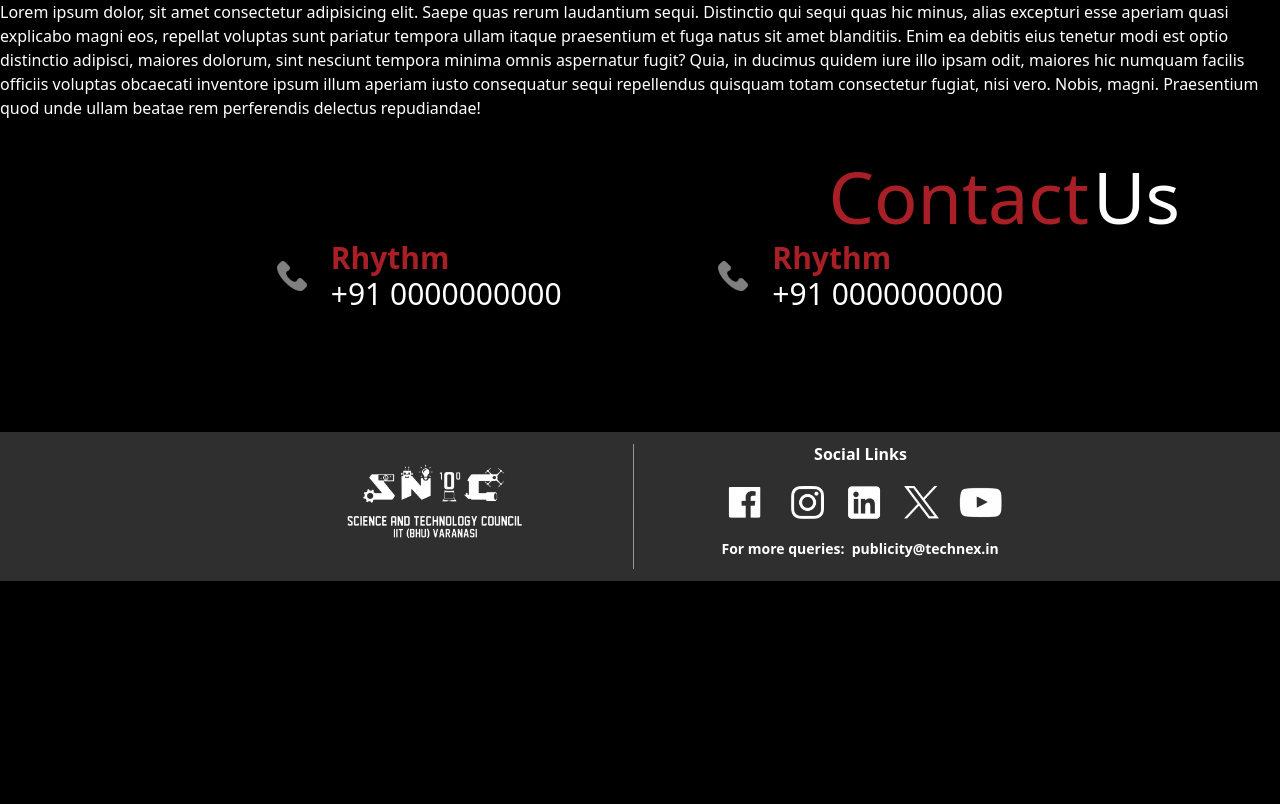
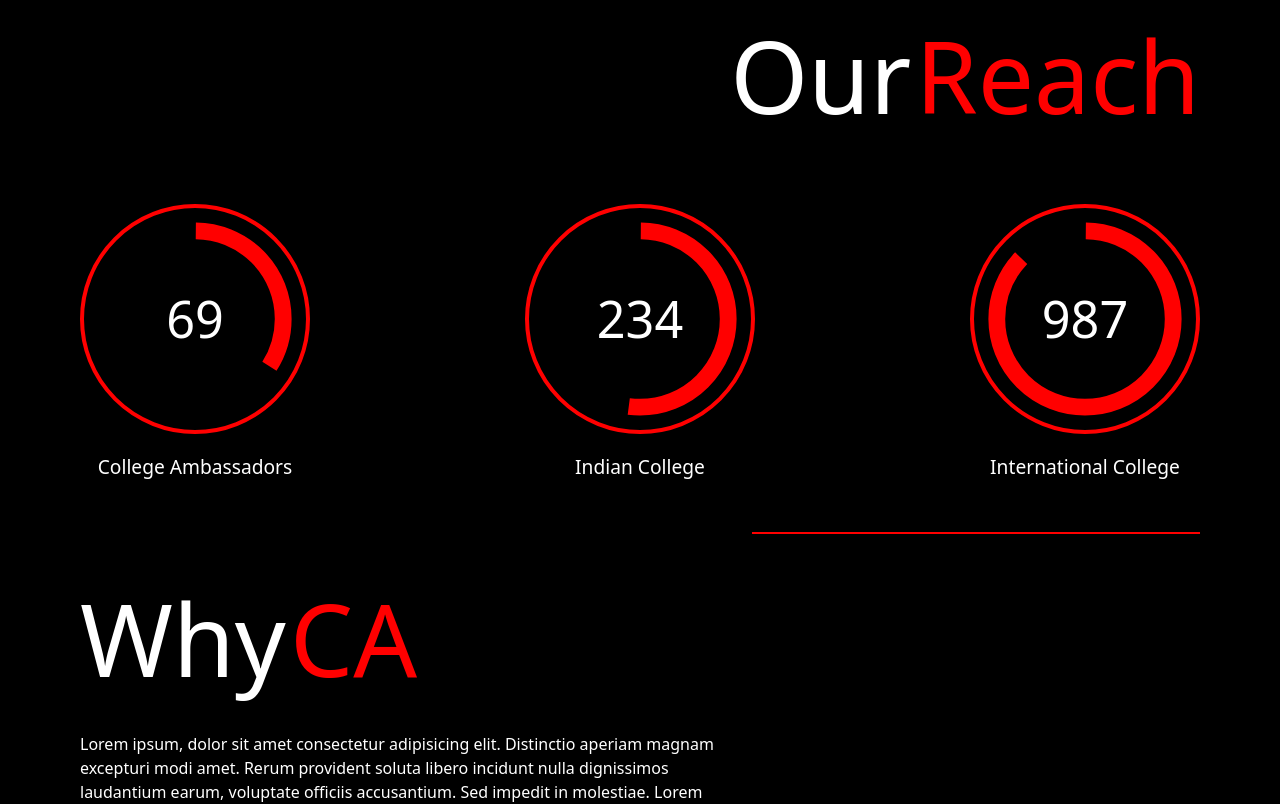
Before and after one commit to technex-iit-bhu/CA_Frontend, a Next.js app: page / in a window 1280 px wide. Shown: the top 804 px of the page. Built offline with nearby package versions, Linux system fonts and the light colour scheme.

Commit message:
Our Reach Page Created

```diff
--- a/src/components/layout.tsx
+++ b/src/components/layout.tsx
@@ -11,9 +11,10 @@ const Layout: FC<LayoutProps> = ({ children }) => {
   return (
     <>
       {/* add <Navbar /> here */}
+
       <main>{children}</main>
-      <Contactus/>
-      <Footer />
+      {/* <Contactus/> */}
+      {/* <Footer /> */}
     </>
   );
 }
--- a/src/pages/_app.tsx
+++ b/src/pages/_app.tsx
@@ -2,6 +2,7 @@ import Footer from '@/components/footer'
 import '@/styles/globals.css'
 import type { AppProps } from 'next/app'
 import Layout from '@/components/layout'
+import '../styles/style.css'
 
 export default function App({ Component, pageProps }: AppProps) {
   return (
--- a/src/pages/index.tsx
+++ b/src/pages/index.tsx
@@ -1,5 +1,5 @@
-import Image from 'next/image'
 import { Inter } from 'next/font/google'
+import OurReach from './ourReach'
 
 const inter = Inter({ subsets: ['latin'] })
 
@@ -7,7 +7,7 @@ export default function Home() {
   return (
     <main>
       <div>
-        Lorem ipsum dolor, sit amet consectetur adipisicing elit. Saepe quas rerum laudantium sequi. Distinctio qui sequi quas hic minus, alias excepturi esse aperiam quasi explicabo magni eos, repellat voluptas sunt pariatur tempora ullam itaque praesentium et fuga natus sit amet blanditiis. Enim ea debitis eius tenetur modi est optio distinctio adipisci, maiores dolorum, sint nesciunt tempora minima omnis aspernatur fugit? Quia, in ducimus quidem iure illo ipsam odit, maiores hic numquam facilis officiis voluptas obcaecati inventore ipsum illum aperiam iusto consequatur sequi repellendus quisquam totam consectetur fugiat, nisi vero. Nobis, magni. Praesentium quod unde ullam beatae rem perferendis delectus repudiandae!
+        <OurReach />
       </div>
     </main>
   )
--- /dev/null
+++ b/src/pages/ourReach.tsx
@@ -0,0 +1,160 @@
+/* eslint-disable react-hooks/rules-of-hooks */
+import { useState, useEffect } from 'react';
+import {
+    Container, Box, Heading, Text,
+    CircularProgress, CircularProgressLabel,
+    Circle, VStack
+} from "@chakra-ui/react";
+import { ResponsiveValue } from 'styled-system';
+
+/**
+ * Main component to display the reach.
+ */
+const OurReach = () => (
+    <Box>
+        <VStack>
+            <Container maxW='1120px'>
+                <HeadingComponent />
+                <EllipseSection />
+                <Line align="right" />
+                <LowerSection />
+                <Line align="left" />
+            </Container>
+        </VStack>
+    </Box>
+);
+
+export default OurReach;
+
+/**
+ * Type for the Line component props.
+ */
+type LineProps = {
+    align: 'left' | 'center' | 'right';
+};
+
+type TextAlign = 'left' | 'right' | 'center' | 'justify';
+
+/**
+ * Component to render a horizontal line with alignment.
+ */
+const Line = ({ align }: LineProps) => {
+    let justifyContent;
+    switch (align) {
+        case 'left':
+            justifyContent = 'flex-start';
+            break;
+        case 'center':
+            justifyContent = 'center';
+            break;
+        case 'right':
+            justifyContent = 'flex-end';
+            break;
+    }
+
+    return (
+        <Box display="flex" justifyContent={justifyContent}>
+            <Box height="2px" width="40%" bg="red" />
+        </Box>
+    );
+};
+
+/**
+ * Type for the HeadingTexts component props.
+ */
+type HeadingTextsProps = {
+  whiteText: string;
+  redText: string;
+  align?: ResponsiveValue<TextAlign>;
+};
+
+/**
+ * Component to render a heading with two different text colors.
+ */
+const HeadingTexts = ({ whiteText, redText, align }: HeadingTextsProps) => (
+    <Heading textAlign={align}>
+        <Text as="span" color="white" className="whiteText">
+            {whiteText}
+        </Text>{" "}
+        <Text as="span" color="red" className="redText">
+            {redText}
+        </Text>
+    </Heading>
+);
+
+/**
+ * Component to render the main heading.
+ */
+const HeadingComponent = () => (
+    <HeadingTexts whiteText="Our" redText="Reach" align="right"/>
+);
+
+/**
+ * Type for the CircularProgressWithText component props.
+ */
+type CircularProgressWithTextProps = {
+    percent: number;
+    value: number;
+    text: string;
+};
+
+/**
+ * Component to render a circular progress with a text below it.
+ */
+const CircularProgressWithText = ({ percent, value, text }: CircularProgressWithTextProps) => (
+    <Box display="flex" flexDirection="column" alignItems="center">
+        {renderCircularProgress(percent, value)}
+        <Text className="circularText" mt="1.2rem">{text}</Text>
+    </Box>
+);
+
+/**
+ * Component to render a section with three circular progress indicators.
+ */
+const EllipseSection = () => (
+    <Box display="flex" justifyContent="space-between" mt={4} py={50}>
+        <CircularProgressWithText percent={34} value={69} text="College Ambassadors" />
+        <CircularProgressWithText percent={52} value={234} text="Indian College" />
+        <CircularProgressWithText percent={87} value={987} text="International College" />
+    </Box>
+);
+
+/**
+ * Function to render a circular progress with animation.
+ */
+const renderCircularProgress = (percent: number, value: number) => {
+    const [progressValue, setProgressValue] = useState(0);
+
+    useEffect(() => {
+        const timer = setTimeout(() => {
+            setProgressValue(percent);
+        }, 700);
+
+        return () => {
+            clearTimeout(timer);
+        };
+    }, [percent]);
+
+    return (
+        <Circle size="230px" border="4px solid red" display="flex" alignItems="center" justifyContent="center">
+            <CircularProgress value={progressValue} size="210px" thickness="8px" color="red" trackColor="black" px={10}>
+                <CircularProgressLabel>{value}</CircularProgressLabel>
+            </CircularProgress>
+        </Circle>
+    );
+};
+
+/**
+ * Component to render the lower section with a heading and a text.
+ */
+const LowerSection = () => (
+    <Box mt="1.8rem" textAlign="left" width="60%">
+        <HeadingTexts whiteText="Why" redText="CA" align="left"/>
+        <Text pb="2.8rem" mt="1.2rem">
+            Lorem ipsum, dolor sit amet consectetur adipisicing elit. Distinctio aperiam magnam excepturi modi amet. Rerum provident soluta libero incidunt nulla dignissimos laudantium earum, voluptate officiis accusantium. Sed impedit in molestiae.
+            Lorem ipsum, dolor sit amet consectetur adipisicing elit. Distinctio aperiam magnam excepturi modi amet. Rerum provident soluta libero incidunt nulla dignissimos laudantium earum, voluptate officiis accusantium. Sed impedit in molestiae.
+            Lorem ipsum, dolor sit amet consectetur adipisicing elit. Distinctio aperiam magnam excepturi modi amet. Rerum provident soluta libero incidunt nulla dignissimos laudantium earum, voluptate officiis accusantium. Sed impedit in molestiae.
+            Lorem ipsum, dolor sit amet consectetur adipisicing elit. Distinctio aperiam magnam excepturi modi amet. Rerum provident soluta libero incidunt nulla dignissimos laudantium earum, voluptate officiis accusantium. Sed impedit in molestiae.
+        </Text>
+    </Box>
+);
--- /dev/null
+++ b/src/styles/style.css
@@ -0,0 +1,11 @@
+.whiteText,.redText {
+    font-size: 100px;
+    font-weight: 200;
+}
+
+.circularText {
+    font-weight: 400;
+    text-align: center;
+    font-size: 1.2rem;
+
+}
```
Also changed, not shown: package.json (+7 -4 lines), 1 other file (tests, documents, lock files or other folders).
